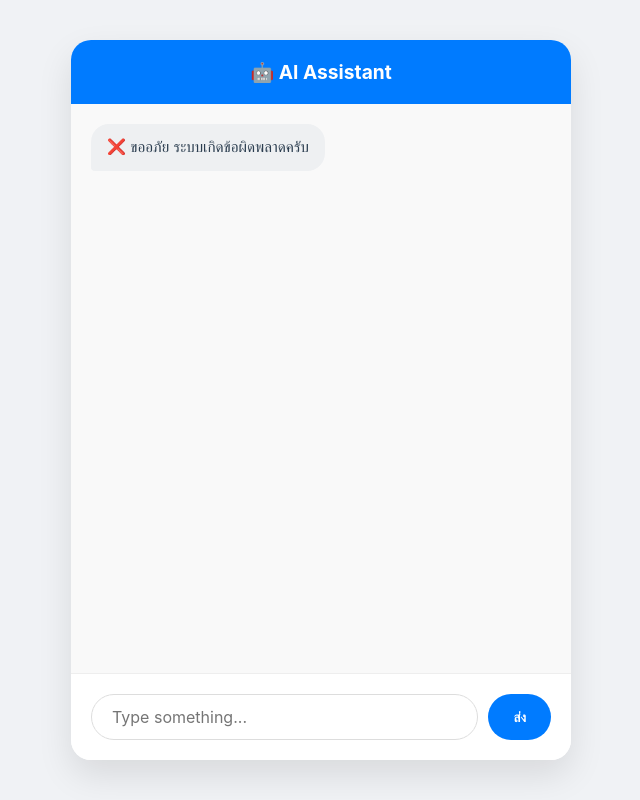
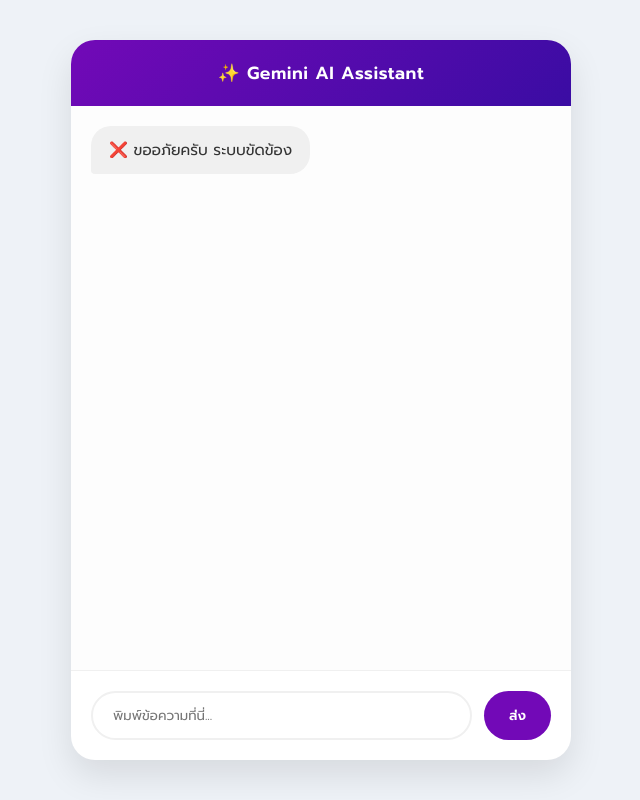
Before and after one commit to wyu039496-stack/ai-server, a website: page public/index.html in a window 1280 px wide. Shown: the whole page, without its empty margins (319-959 px from the left). Drawn offline with Linux system fonts and the light colour scheme; no server answers.

Commit message:
Update index.html14

```diff
--- a/public/index.html
+++ b/public/index.html
@@ -3,46 +3,132 @@
 <head>
     <meta charset="UTF-8">
     <meta name="viewport" content="width=device-width, initial-scale=1.0">
-    <title>AI Chat Assistant</title>
+    <title>Gemini AI Chat</title>
+    <link href="https://fonts.googleapis.com/css2?family=Prompt:wght@300;400;600&display=swap" rel="stylesheet">
     <style>
-        * { box-sizing: border-box; font-family: 'Inter', -apple-system, sans-serif; }
-        body { background: #f0f2f5; margin: 0; display: flex; justify-content: center; align-items: center; height: 100vh; }
-        #chat-window { width: 100%; max-width: 500px; height: 90vh; background: white; border-radius: 20px; display: flex; flex-direction: column; box-shadow: 0 15px 35px rgba(0,0,0,0.1); overflow: hidden; }
-        #header { background: #007bff; color: white; padding: 20px; text-align: center; font-weight: bold; font-size: 1.2rem; }
-        #chat-container { flex: 1; padding: 20px; overflow-y: auto; display: flex; flex-direction: column; gap: 15px; background: #f9f9f9; }
-        .message { max-width: 85%; padding: 12px 16px; border-radius: 18px; font-size: 0.95rem; line-height: 1.5; }
-        .user { align-self: flex-end; background: #007bff; color: white; border-bottom-right-radius: 4px; }
-        .bot { align-self: flex-start; background: #eef0f2; color: #2c3e50; border-bottom-left-radius: 4px; }
-        #typing { font-size: 0.8rem; color: #999; padding: 0 20px 10px; display: none; }
-        #input-area { padding: 20px; display: flex; gap: 10px; border-top: 1px solid #eee; background: white; }
-        input { flex: 1; padding: 12px 20px; border: 1px solid #ddd; border-radius: 30px; outline: none; font-size: 1rem; }
-        button { background: #007bff; color: white; border: none; padding: 0 25px; border-radius: 30px; cursor: pointer; font-weight: bold; transition: 0.2s; }
-        button:hover { background: #0056b3; }
+        /* สไตล์แบบ Modern Minimal ที่คุณส่งมา */
+        * { box-sizing: border-box; margin: 0; padding: 0; }
+        body {
+            font-family: 'Prompt', sans-serif;
+            background: #eef2f7;
+            display: flex;
+            justify-content: center;
+            align-items: center;
+            height: 100vh;
+        }
+        .chat-container {
+            width: 100%;
+            max-width: 500px;
+            height: 90vh;
+            background: #fff;
+            border-radius: 24px;
+            display: flex;
+            flex-direction: column;
+            box-shadow: 0 15px 35px rgba(0,0,0,0.1);
+            overflow: hidden;
+        }
+        .header {
+            background: linear-gradient(135deg, #7209b7, #3a0ca3);
+            color: #fff;
+            padding: 20px;
+            text-align: center;
+            font-weight: 600;
+            font-size: 1.1rem;
+            letter-spacing: 0.5px;
+        }
+        #chat-box {
+            flex: 1;
+            padding: 20px;
+            overflow-y: auto;
+            display: flex;
+            flex-direction: column;
+            gap: 15px;
+            background: #fdfdfd;
+        }
+        .msg {
+            padding: 12px 18px;
+            border-radius: 20px;
+            max-width: 80%;
+            font-size: 0.95rem;
+            line-height: 1.6;
+            word-wrap: break-word;
+            animation: fadeIn 0.3s ease;
+        }
+        @keyframes fadeIn { from { opacity: 0; transform: translateY(10px); } to { opacity: 1; transform: translateY(0); } }
+
+        .user {
+            background: #7209b7;
+            color: white;
+            align-self: flex-end;
+            border-bottom-right-radius: 4px;
+        }
+        .bot {
+            background: #f0f0f0;
+            color: #333;
+            align-self: flex-start;
+            border-bottom-left-radius: 4px;
+            white-space: pre-wrap;
+        }
+        .typing {
+            font-size: 0.8rem;
+            color: #7209b7;
+            padding: 0 20px 10px;
+            display: none;
+            font-weight: 500;
+        }
+        .input-area {
+            padding: 20px;
+            display: flex;
+            gap: 12px;
+            border-top: 1px solid #f0f0f0;
+        }
+        input {
+            flex: 1;
+            padding: 12px 20px;
+            border: 2px solid #f0f0f0;
+            border-radius: 30px;
+            outline: none;
+            transition: 0.3s;
+            font-family: 'Prompt', sans-serif;
+        }
+        input:focus { border-color: #7209b7; }
+        button {
+            background: #7209b7;
+            color: white;
+            border: none;
+            padding: 0 25px;
+            border-radius: 30px;
+            cursor: pointer;
+            font-weight: 600;
+            transition: 0.2s;
+            font-family: 'Prompt', sans-serif;
+        }
+        button:hover { opacity: 0.9; transform: scale(1.02); }
     </style>
 </head>
 <body>
 
-<div id="chat-window">
-    <div id="header">🤖 AI Assistant</div>
-    <div id="chat-container"></div>
-    <div id="typing">AI กำลังคิด...</div>
-    <div id="input-area">
-        <input type="text" id="userInput" placeholder="Type something...">
+<div class="chat-container">
+    <div class="header">✨ Gemini AI Assistant</div>
+    <div id="chat-box"></div>
+    <div class="typing" id="typing-indicator">AI กำลังคิด...</div>
+    <div class="input-area">
+        <input type="text" id="userInput" placeholder="พิมพ์ข้อความที่นี่...">
         <button onclick="sendMessage()">ส่ง</button>
     </div>
 </div>
 
 <script>
-    const chatContainer = document.getElementById('chat-container');
+    const chatBox = document.getElementById('chat-box');
     const userInput = document.getElementById('userInput');
-    const typingIndicator = document.getElementById('typing');
+    const typingIndicator = document.getElementById('typing-indicator');
 
     function appendMessage(sender, text) {
         const msgDiv = document.createElement('div');
-        msgDiv.classList.add('message', sender);
+        msgDiv.classList.add('msg', sender);
         msgDiv.innerText = text;
-        chatContainer.appendChild(msgDiv);
-        chatContainer.scrollTop = chatContainer.scrollHeight;
+        chatBox.appendChild(msgDiv);
+        chatBox.scrollTop = chatBox.scrollHeight;
     }
 
     async function sendMessage(text = null, isSilent = false) {
@@ -62,13 +148,13 @@
             const data = await res.json();
             appendMessage('bot', data.reply);
         } catch (err) {
-            appendMessage('bot', '❌ ขออภัย ระบบเกิดข้อผิดพลาดครับ');
+            appendMessage('bot', '❌ ขออภัยครับ ระบบขัดข้อง');
         } finally {
             typingIndicator.style.display = 'none';
         }
     }
 
-    // ทักทายครั้งแรกครั้งเดียวเมื่อเปิดแท็บใหม่
+    // ทักทายครั้งแรกครั้งเดียว
     window.onload = () => {
         if (!sessionStorage.getItem('hasGreeted')) {
             sendMessage("สวัสดี! ช่วยทักทายฉันสั้นๆ หน่อยครับ", true);
```
